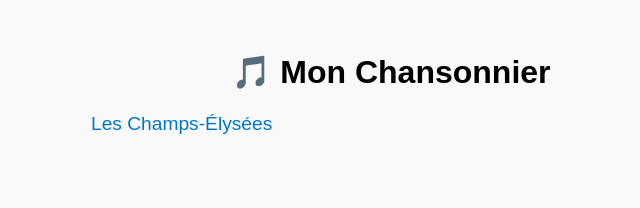
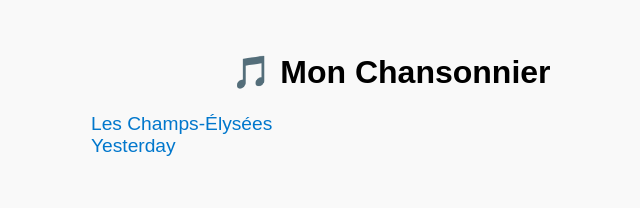
Before and after one commit to k4ctuus/Mon-chansonnier, a plain HTML site: page index.html in a window 1280 px wide. Shown: the whole page, without its empty margins (249-889 px from the left). Drawn offline with Linux system fonts and the light colour scheme.

Commit message:
Update index.html

```diff
--- a/index.html
+++ b/index.html
@@ -10,6 +10,7 @@
   <h1>🎵 Mon Chansonnier</h1>
   <ul>
     <li><a href="songs/Les-champs-elysees.html">Les Champs-Élysées</a></li>
+    <li><a href="songs/yesterday.html">Yesterday</a></li>
   </ul>
 </body>
 </html>
```
